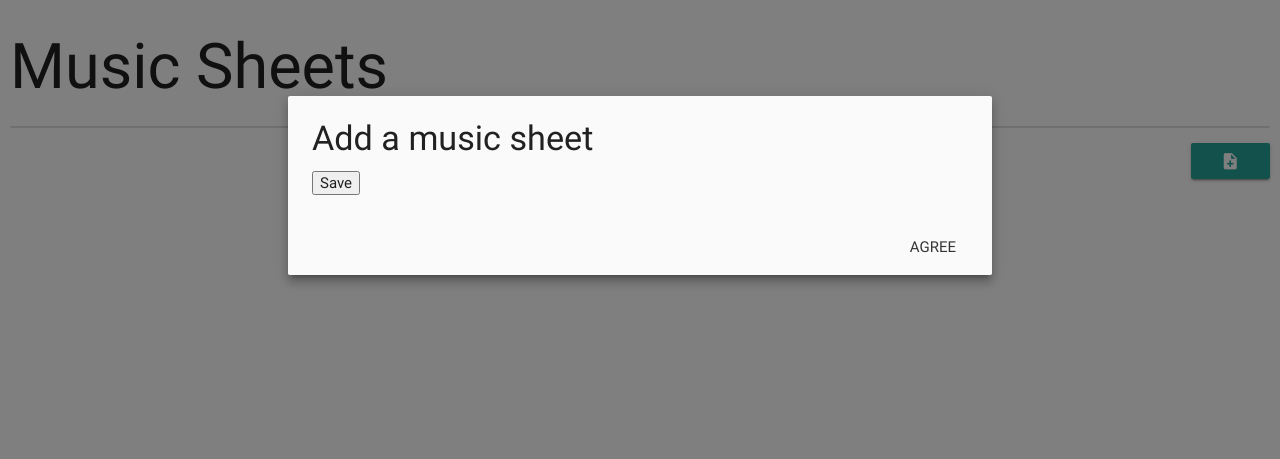
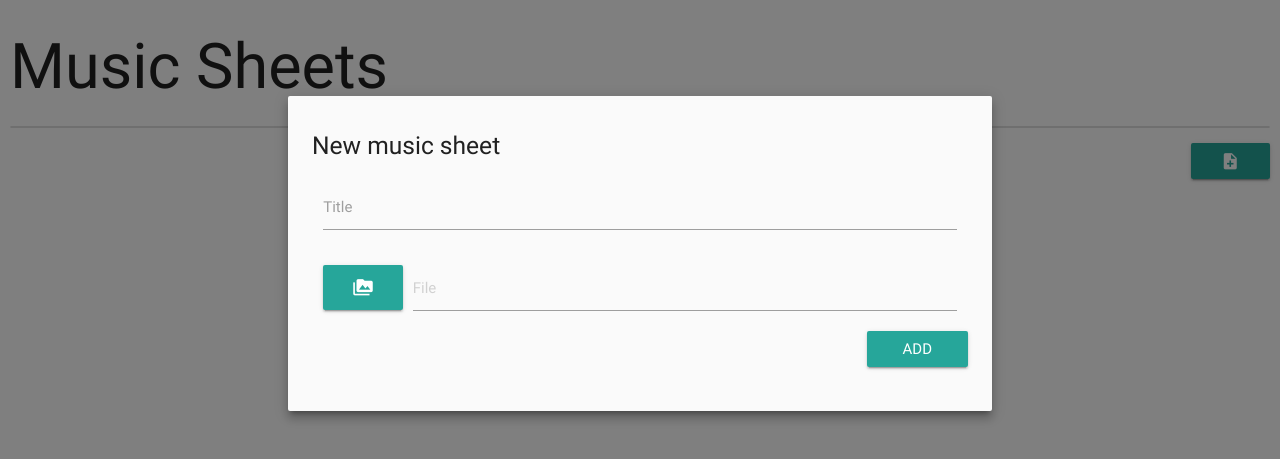
Before and after one commit to lykius/iLectern, a Django app: page / in a window 1280 px wide, after a click on "note_add". Shown: the top 459 px of the page. Run offline with Django 3.2, Linux system fonts and the light colour scheme; data that the repository does not hold is empty; parts of the project's set-up code (start-up, migrations or seed data) failed here and were passed over.

Commit message:
working on new sheet modal form

```diff
--- a/sheets/templates/sheets/add.html
+++ /dev/null
@@ -1,14 +0,0 @@
-{% extends "sheets/base.html" %}
-
-{% block title %}
-{% endblock title %}
-
-{% block page-content %}
-    <h4>Add a music sheet</h4>
-
-    <form action="{% url "sheets:add" %}" method="post">
-        {% csrf_token %}
-        {{ form.as_p }}
-        <input type="submit" value="Save">
-    </form>
-{% endblock page-content %}
--- a/sheets/templates/sheets/list.html
+++ b/sheets/templates/sheets/list.html
@@ -23,10 +23,7 @@
 
     <div id="addForm" class="modal">
         <div class="modal-content">
-            {% include "sheets/add.html" %}
-        </div>
-        <div class="modal-footer">
-            <a href="#!" class=" modal-action modal-close waves-effect waves-green btn-flat">Agree</a>
+            {% include "sheets/newsheet.html" %}
         </div>
     </div>
 {% endblock page-content %}
--- /dev/null
+++ b/sheets/templates/sheets/newsheet.html
@@ -0,0 +1,25 @@
+<h5>New music sheet</h5>
+
+<form action="{% url "sheets:list" %}" method="post">
+    {% csrf_token %}
+    <div class="row">
+        <div class="input-field col s12">
+            <input id="new_sheet_title" type="text" class="validate">
+            <label for="new_sheet_title">Title</label>
+        </div>
+        <div class="file-field input-field col s12">
+            <div class="btn">
+                <i class="material-icons">perm_media</i>
+                <input type="file">
+            </div>
+            <div class="file-path-wrapper">
+                <input id="new_sheet_file" class="file-path validate" type="text" placeholder="File">
+            </div>
+        </div>
+        <div class="right">
+            <div class="waves-effect waves-light btn">
+                <input type="submit" value="ADD">
+            </div>
+        </div>
+    </div>
+</form>
--- a/sheets/urls.py
+++ b/sheets/urls.py
@@ -1,8 +1,7 @@
 from django.conf.urls import include, url
-from .views import (SheetListView, SheetView, SheetFormView)
+from .views import SheetListView, SheetView
 
 urlpatterns = [
     url(r'^$', SheetListView.as_view(), name='list'),
-    url(r'^view/(?P<pk>[0-9]+)/$', SheetView.as_view(), name='view'),
-    url(r'^add/$', SheetFormView.as_view(), name='add')
+    url(r'^view/(?P<pk>[0-9]+)/$', SheetView.as_view(), name='view')
 ]
--- a/sheets/views.py
+++ b/sheets/views.py
@@ -1,10 +1,9 @@
 from django.shortcuts import render
-from django.views.generic import TemplateView, FormView
+from django.views.generic import TemplateView
 from django.contrib.messages.views import SuccessMessageMixin
 from django.core.urlresolvers import reverse_lazy
 import os.path
 from .models import Sheet
-from .forms import SheetForm
 
 class SheetListView(TemplateView):
     template_name = 'sheets/list.html'
@@ -29,21 +28,3 @@ class SheetView(TemplateView):
         context['sheet'] = sheet
         context['images'] = images
         return self.render_to_response(context)
-
-class SheetFormView(SuccessMessageMixin, FormView):
-    template_name = 'sheets/add.html'
-    form_class = SheetForm
-    success_url = reverse_lazy('list')
-    success_message = 'Sheet was added successfully'
-
-    def form_valid(self, form):
-        self._save_sheet(form)
-        return super(SheetFormView, self).form_valid(form)
-
-    def _save_sheet(self, form):
-        self.object = form.save(commit=False)
-        # load and process pdf file
-        self.object.title = 'titolo' # test
-        self.object.file_name = 'file' # test
-        self.object.number_of_pages = 45 # test
-        self.object.save()
```
Also changed, not shown: sheets/forms.py (deleted, +0 -7 lines).
